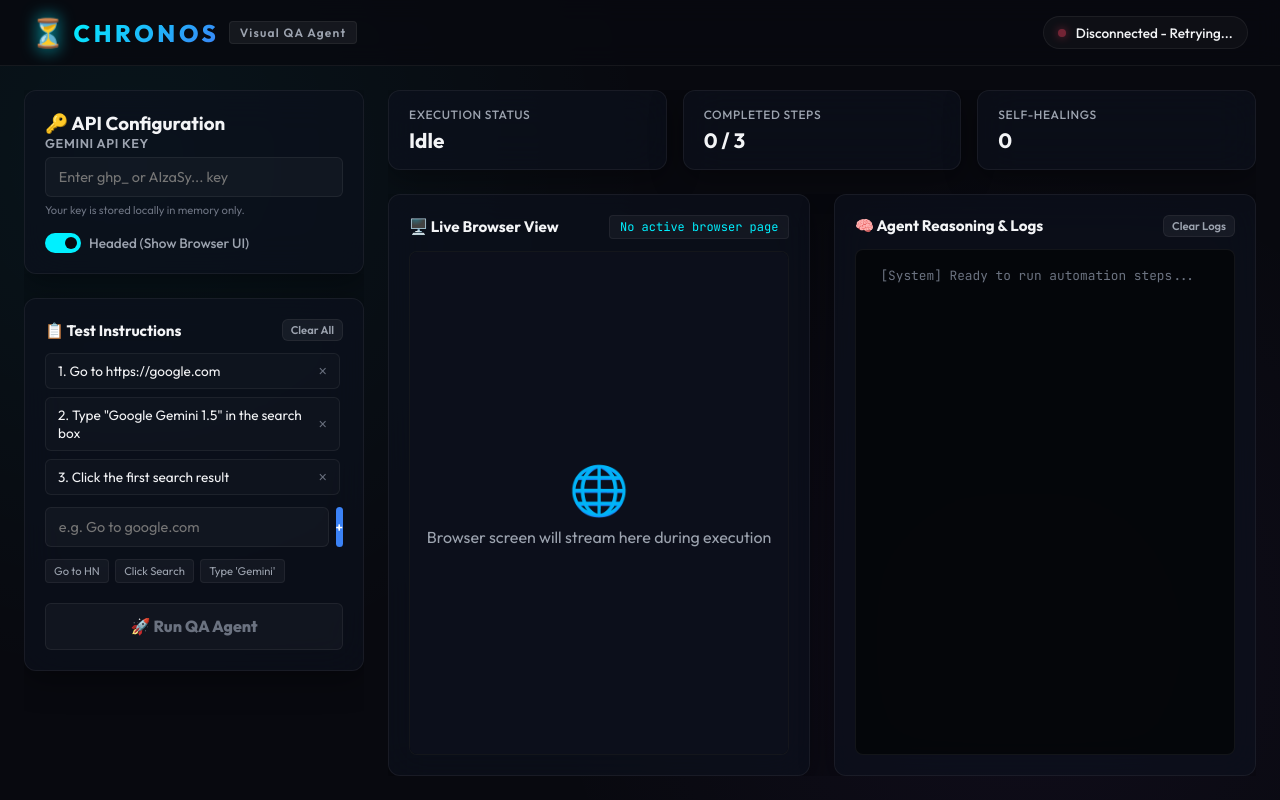
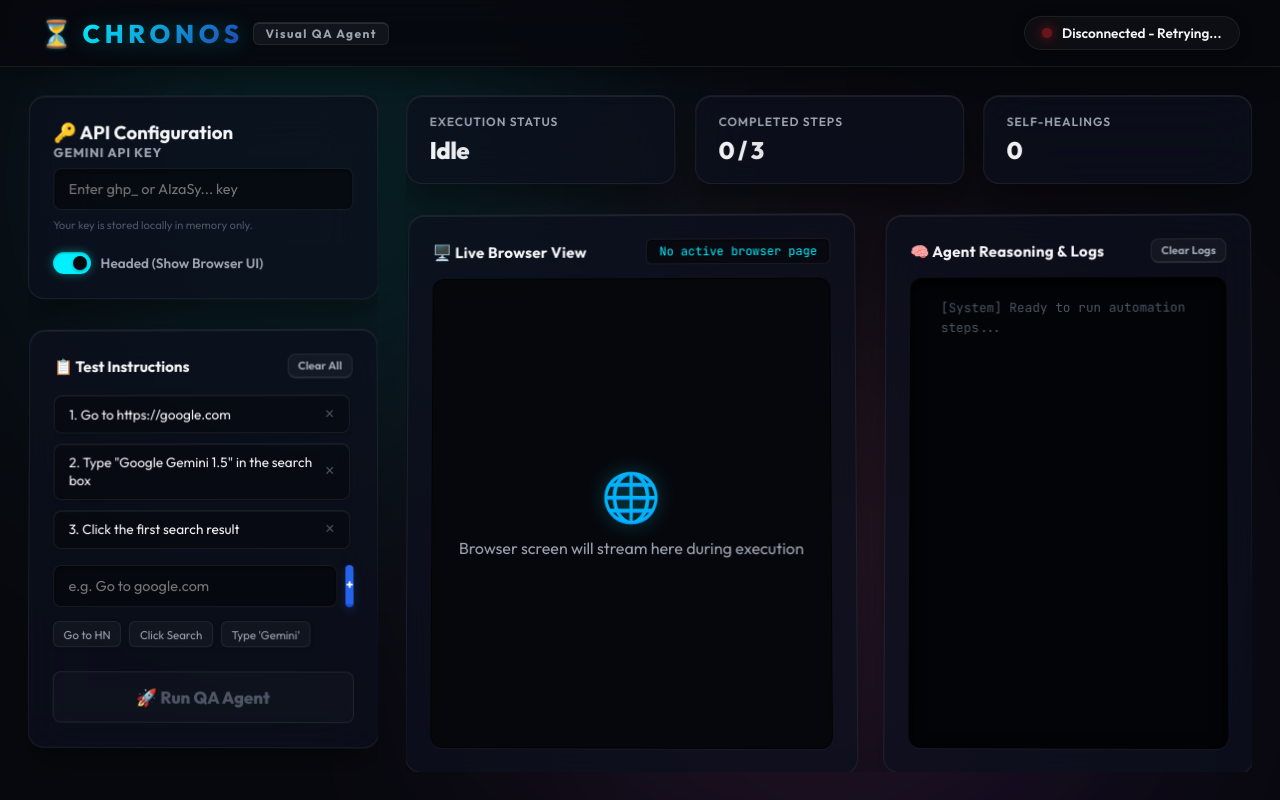
Before and after one commit to kumarprakhar300/chronos-qa-agent, a website built with Vite: page frontend/index.html in a window 1280 px wide. Built offline with nearby package versions, Linux system fonts and the light colour scheme; no server answers.

Commit message:
design: redesign interface with premium 3D Glassmorphism theme

```diff
--- a/frontend/index.html
+++ b/frontend/index.html
@@ -10,6 +10,11 @@
     <link href="https://fonts.googleapis.com/css2?family=Outfit:wght@300;400;500;600;700;800&family=JetBrains+Mono:wght@400;500&display=swap" rel="stylesheet">
   </head>
   <body>
+    <div class="blob-container">
+      <div class="blob blob-cyan"></div>
+      <div class="blob blob-purple"></div>
+      <div class="blob blob-amber"></div>
+    </div>
     <div id="app">
       <!-- Glassmorphic Cyber Header -->
       <header class="cyber-header">
--- a/frontend/src/style.css
+++ b/frontend/src/style.css
@@ -1,19 +1,19 @@
 :root {
-  --bg-primary: #08090f;
-  --bg-card: rgba(13, 17, 30, 0.65);
-  --border-glass: rgba(255, 255, 255, 0.06);
-  --border-glass-active: rgba(255, 255, 255, 0.12);
+  --bg-primary: #07080d;
+  --bg-card: rgba(11, 15, 28, 0.75);
+  --border-glass: rgba(255, 255, 255, 0.07);
+  --border-glass-active: rgba(0, 240, 255, 0.3);
 
   --primary-cyan: #00f0ff;
-  --primary-blue: #3b82f6;
-  --accent-purple: #a855f7;
-  --accent-amber: #f59e0b;
-  --accent-emerald: #10b981;
-  --accent-rose: #f43f5e;
+  --primary-blue: #2563eb;
+  --accent-purple: #9333ea;
+  --accent-amber: #d97706;
+  --accent-emerald: #059669;
+  --accent-rose: #dc2626;
 
   --text-primary: #f3f4f6;
   --text-secondary: #9ca3af;
-  --text-muted: #6b7280;
+  --text-muted: #4b5563;
 
   --font-sans: 'Outfit', -apple-system, BlinkMacSystemFont, 'Segoe UI', Roboto, sans-serif;
   --font-mono: 'JetBrains Mono', monospace;
@@ -32,10 +32,64 @@ body {
   background-color: var(--bg-primary);
   color: var(--text-primary);
   min-height: 100vh;
-  overflow-x: hidden;
-  background-image:
-    radial-gradient(circle at 10% 20%, rgba(0, 240, 255, 0.05) 0%, transparent 40%),
-    radial-gradient(circle at 80% 80%, rgba(168, 85, 247, 0.05) 0%, transparent 40%);
+  overflow: hidden;
+  position: relative;
+}
+
+/* 3D Floating Background Blobs */
+.blob-container {
+  position: fixed;
+  top: 0;
+  left: 0;
+  width: 100vw;
+  height: 100vh;
+  z-index: -1;
+  overflow: hidden;
+  pointer-events: none;
+}
+
+.blob {
+  position: absolute;
+  border-radius: 50%;
+  filter: blur(140px);
+  opacity: 0.13;
+  animation: float 20s infinite alternate ease-in-out;
+}
+
+.blob-cyan {
+  width: 500px;
+  height: 500px;
+  background-color: var(--primary-cyan);
+  top: -10%;
+  left: 5%;
+  animation-duration: 25s;
+}
+
+.blob-purple {
+  width: 600px;
+  height: 600px;
+  background-color: var(--accent-purple);
+  bottom: -15%;
+  right: 10%;
+  animation-duration: 30s;
+}
+
+.blob-amber {
+  width: 400px;
+  height: 400px;
+  background-color: var(--accent-amber);
+  top: 40%;
+  left: 45%;
+  animation-duration: 22s;
+}
+
+@keyframes float {
+  0% {
+    transform: translate(0, 0) scale(1) rotate(0deg);
+  }
+  100% {
+    transform: translate(80px, 50px) scale(1.15) rotate(360deg);
+  }
 }
 
 #app {
@@ -43,6 +97,8 @@ body {
   flex-direction: column;
   height: 100vh;
   max-height: 100vh;
+  position: relative;
+  z-index: 1;
 }
 
 /* Cyber Header */
@@ -50,10 +106,11 @@ body {
   display: flex;
   justify-content: space-between;
   align-items: center;
-  padding: 1rem 2rem;
-  background: rgba(8, 9, 15, 0.8);
-  backdrop-filter: blur(12px);
+  padding: 1rem 2.5rem;
+  background: rgba(7, 8, 13, 0.85);
+  backdrop-filter: blur(20px);
   border-bottom: 1px solid var(--border-glass);
+  box-shadow: 0 4px 30px rgba(0, 0, 0, 0.4);
   z-index: 100;
 }
 
@@ -64,28 +121,30 @@ body {
 }
 
 .logo-icon {
-  font-size: 1.6rem;
-  animation: pulse-glow 2s infinite ease-in-out;
+  font-size: 1.65rem;
+  animation: pulse-glow 2.5s infinite ease-in-out;
 }
 
 .logo-area h1 {
-  font-size: 1.5rem;
+  font-size: 1.6rem;
   font-weight: 800;
-  letter-spacing: 0.15em;
-  background: linear-gradient(135deg, var(--primary-cyan) 0%, var(--primary-blue) 100%);
+  letter-spacing: 0.18em;
+  background: linear-gradient(135deg, var(--primary-cyan) 0%, #1e40af 100%);
   -webkit-background-clip: text;
   -webkit-text-fill-color: transparent;
+  filter: drop-shadow(0 2px 10px rgba(0, 240, 255, 0.25));
 }
 
 .logo-subtitle {
   font-size: 0.75rem;
-  font-weight: 600;
-  letter-spacing: 0.1em;
+  font-weight: 700;
+  letter-spacing: 0.12em;
   color: var(--text-secondary);
-  background: rgba(255, 255, 255, 0.06);
-  padding: 0.2rem 0.6rem;
-  border-radius: 4px;
+  background: rgba(255, 255, 255, 0.05);
+  padding: 0.2rem 0.7rem;
+  border-radius: 6px;
   border: 1px solid var(--border-glass);
+  box-shadow: inset 0 1px 0 rgba(255, 255, 255, 0.1);
 }
 
 .status-indicator {
@@ -93,51 +152,61 @@ body {
   align-items: center;
   gap: 0.6rem;
   font-size: 0.85rem;
-  font-weight: 500;
+  font-weight: 600;
   background: rgba(255, 255, 255, 0.03);
-  padding: 0.4rem 0.9rem;
+  padding: 0.45rem 1.1rem;
   border-radius: 99px;
   border: 1px solid var(--border-glass);
+  box-shadow: 0 4px 15px rgba(0, 0, 0, 0.2);
 }
 
 .status-dot {
-  width: 8px;
-  height: 8px;
+  width: 10px;
+  height: 10px;
   border-radius: 50%;
 }
 
 .status-dot.connected {
   background-color: var(--accent-emerald);
-  box-shadow: 0 0 8px var(--accent-emerald);
+  box-shadow: 0 0 10px var(--accent-emerald), 0 0 20px var(--accent-emerald);
 }
 
 .status-dot.disconnected {
   background-color: var(--accent-rose);
-  box-shadow: 0 0 8px var(--accent-rose);
+  box-shadow: 0 0 10px var(--accent-rose), 0 0 20px var(--accent-rose);
   animation: flash 1.5s infinite;
 }
 
-/* Glass Cards */
+/* 3D Glassmorphic Cards */
 .glass-card {
   background: var(--bg-card);
-  backdrop-filter: blur(20px);
+  backdrop-filter: blur(25px);
   border: 1px solid var(--border-glass);
-  border-radius: 12px;
-  padding: 1.25rem;
-  box-shadow: 0 8px 32px 0 rgba(0, 0, 0, 0.37);
-  transition: all 0.3s cubic-bezier(0.4, 0, 0.2, 1);
+  border-radius: 16px;
+  padding: 1.5rem;
+  box-shadow:
+    0 15px 35px 0 rgba(0, 0, 0, 0.4),
+    inset 0 1px 0px 0 rgba(255, 255, 255, 0.08);
+  transition: all 0.4s cubic-bezier(0.16, 1, 0.3, 1);
+  transform: perspective(1000px) rotateX(1.5deg) rotateY(-0.8deg);
+  transform-style: preserve-3d;
 }
 
 .glass-card:hover {
+  transform: perspective(1000px) translateY(-6px) rotateX(0deg) rotateY(0deg) scale(1.008);
   border-color: var(--border-glass-active);
+  box-shadow:
+    0 25px 50px 0 rgba(0, 0, 0, 0.55),
+    0 0 20px rgba(0, 240, 255, 0.12),
+    inset 0 1px 1px 0 rgba(255, 255, 255, 0.15);
 }
 
 /* Layout */
 .dashboard-layout {
   display: grid;
-  grid-template-columns: 340px 1fr;
-  gap: 1.5rem;
-  padding: 1.5rem;
+  grid-template-columns: 350px 1fr;
+  gap: 1.75rem;
+  padding: 1.75rem;
   flex: 1;
   overflow: hidden;
   max-height: calc(100vh - 65px);
@@ -146,14 +215,14 @@ body {
 .dashboard-sidebar {
   display: flex;
   flex-direction: column;
-  gap: 1.5rem;
+  gap: 1.75rem;
   overflow-y: auto;
 }
 
 .dashboard-workspace {
   display: flex;
   flex-direction: column;
-  gap: 1.5rem;
+  gap: 1.75rem;
   overflow: hidden;
 }
 
@@ -161,63 +230,70 @@ body {
 .stats-row {
   display: grid;
   grid-template-columns: repeat(3, 1fr);
-  gap: 1rem;
+  gap: 1.25rem;
 }
 
 .stat-box {
   display: flex;
   flex-direction: column;
-  gap: 0.3rem;
-  padding: 1rem 1.25rem;
+  gap: 0.4rem;
+  padding: 1.1rem 1.4rem;
 }
 
 .stat-label {
   font-size: 0.75rem;
   text-transform: uppercase;
-  letter-spacing: 0.05em;
+  letter-spacing: 0.08em;
   color: var(--text-secondary);
-  font-weight: 500;
+  font-weight: 600;
 }
 
 .stat-value {
-  font-size: 1.3rem;
-  font-weight: 700;
+  font-size: 1.5rem;
+  font-weight: 800;
+  letter-spacing: -0.02em;
+  background: linear-gradient(90deg, var(--text-primary) 0%, var(--text-secondary) 100%);
+  -webkit-background-clip: text;
+  -webkit-text-fill-color: transparent;
 }
 
 /* Inputs & Form Controls */
 .input-group {
   display: flex;
   flex-direction: column;
-  gap: 0.4rem;
-  margin-bottom: 1rem;
+  gap: 0.5rem;
+  margin-bottom: 1.25rem;
 }
 
 .input-group label {
   font-size: 0.8rem;
-  font-weight: 600;
+  font-weight: 700;
   color: var(--text-secondary);
   text-transform: uppercase;
-  letter-spacing: 0.05em;
+  letter-spacing: 0.07em;
 }
 
 input[type="text"],
 input[type="password"] {
-  background: rgba(255, 255, 255, 0.03);
+  background: rgba(0, 0, 0, 0.4);
   border: 1px solid var(--border-glass);
-  border-radius: 6px;
-  padding: 0.6rem 0.8rem;
+  border-radius: 8px;
+  padding: 0.7rem 0.9rem;
   color: var(--text-primary);
   font-family: var(--font-sans);
   font-size: 0.9rem;
   outline: none;
-  transition: all 0.2s ease;
+  transition: all 0.3s ease;
+  box-shadow: inset 0 2px 4px rgba(0, 0, 0, 0.5);
 }
 
 input[type="text"]:focus,
 input[type="password"]:focus {
   border-color: var(--primary-cyan);
-  box-shadow: 0 0 10px rgba(0, 240, 255, 0.15);
-  background: rgba(255, 255, 255, 0.05);
+  box-shadow:
+    inset 0 1px 2px rgba(0, 0, 0, 0.8),
+    0 0 12px rgba(0, 240, 255, 0.2);
+  background: rgba(0, 0, 0, 0.6);
 }
 
 .input-hint {
@@ -225,15 +301,15 @@ input[type="password"]:focus {
   color: var(--text-muted);
 }
 
-/* Buttons */
+/* 3D Pressable Buttons */
 .btn {
   font-family: var(--font-sans);
-  font-weight: 600;
-  border-radius: 6px;
+  font-weight: 700;
+  border-radius: 8px;
   border: none;
   cursor: pointer;
   outline: none;
-  transition: all 0.2s cubic-bezier(0.4, 0, 0.2, 1);
+  transition: all 0.15s ease-in-out;
   display: inline-flex;
   align-items: center;
   justify-content: center;
@@ -242,40 +318,65 @@ input[type="password"]:focus {
 .btn-primary {
   background: var(--primary-blue);
   color: white;
+  border-bottom: 3px solid #1d4ed8;
+  box-shadow: 0 4px 10px rgba(37, 99, 235, 0.25);
 }
 
 .btn-primary:hover {
-  background: #2563eb;
   transform: translateY(-1px);
+  border-bottom-width: 4px;
+  background: #2b6bf2;
+}
+
+.btn-primary:active {
+  transform: translateY(3px);
+  border-bottom-width: 0px;
 }
 
 .btn-secondary {
-  background: rgba(255, 255, 255, 0.05);
+  background: rgba(255, 255, 255, 0.04);
   border: 1px solid var(--border-glass);
+  border-bottom: 2px solid rgba(255, 255, 255, 0.08);
   color: var(--text-secondary);
 }
 
 .btn-secondary:hover {
-  background: rgba(255, 255, 255, 0.1);
+  background: rgba(255, 255, 255, 0.08);
   color: var(--text-primary);
 }
 
+/* Mechanical 3D Action Button */
 .btn-action {
-  background: linear-gradient(135deg, var(--primary-cyan) 0%, var(--primary-blue) 100%);
-  color: #08090f;
-  font-size: 1rem;
-  padding: 0.8rem;
+  background: linear-gradient(135deg, var(--primary-cyan) 0%, #1d4ed8 100%);
+  color: #07080d;
+  font-size: 1.05rem;
+  padding: 0.85rem;
   font-weight: 800;
-  box-shadow: 0 4px 14px rgba(0, 240, 255, 0.3);
+  border-bottom: 5px solid #1e3a8a;
+  box-shadow:
+    0 4px 15px rgba(0, 240, 255, 0.2),
+    0 8px 0px #111c44;
+  transform: translateY(0);
 }
 
 .btn-action:hover:not(:disabled) {
   transform: translateY(-2px);
-  box-shadow: 0 6px 20px rgba(0, 240, 255, 0.5);
+  border-bottom-width: 6px;
+  box-shadow:
+    0 6px 20px rgba(0, 240, 255, 0.35),
+    0 10px 0px #111c44;
+}
+
+.btn-action:active:not(:disabled) {
+  transform: translateY(6px);
+  border-bottom-width: 0px;
+  box-shadow:
+    0 2px 4px rgba(0, 240, 255, 0.1),
+    0 2px 0px #111c44;
 }
 
 .btn-action:disabled {
-  background: rgba(255, 255, 255, 0.03);
+  background: rgba(255, 255, 255, 0.02);
   color: var(--text-muted);
   box-shadow: none;
   cursor: not-allowed;
@@ -288,20 +389,20 @@ input[type="password"]:focus {
 
 .btn-xs {
   font-size: 0.7rem;
-  padding: 0.2rem 0.5rem;
+  padding: 0.25rem 0.6rem;
 }
 
 /* Switch styling */
 .checkbox-group {
   display: flex;
   align-items: center;
-  gap: 0.5rem;
-  margin-top: 0.5rem;
+  gap: 0.6rem;
+  margin-top: 0.6rem;
 }
 
 .checkbox-label {
   font-size: 0.85rem;
-  font-weight: 500;
+  font-weight: 600;
   color: var(--text-secondary);
   cursor: pointer;
 }
@@ -309,8 +410,8 @@ input[type="password"]:focus {
 .switch {
   position: relative;
   display: inline-block;
-  width: 36px;
-  height: 20px;
+  width: 38px;
+  height: 22px;
 }
 
 .switch input {
@@ -326,30 +427,33 @@ input[type="password"]:focus {
   left: 0;
   right: 0;
   bottom: 0;
-  background-color: rgba(255, 255, 255, 0.1);
-  transition: .4s;
+  background-color: rgba(255, 255, 255, 0.08);
+  transition: .3s;
   border-radius: 34px;
+  box-shadow: inset 0 2px 4px rgba(0, 0, 0, 0.6);
 }
 
 .slider:before {
   position: absolute;
   content: "";
-  height: 12px;
-  width: 12px;
+  height: 14px;
+  width: 14px;
   left: 4px;
   bottom: 4px;
   background-color: var(--text-secondary);
-  transition: .4s;
+  transition: .3s;
   border-radius: 50%;
+  box-shadow: 0 1px 3px rgba(0, 0, 0, 0.4);
 }
 
 input:checked + .slider {
   background-color: var(--primary-cyan);
+  box-shadow: inset 0 1px 2px rgba(0, 0, 0, 0.3), 0 0 10px rgba(0, 240, 255, 0.4);
 }
 
 input:checked + .slider:before {
   transform: translateX(16px);
-  background-color: #08090f;
+  background-color: #07080d;
 }
 
 /* Instructions Builder */
@@ -357,7 +461,7 @@ input:checked + .slider:before {
   display: flex;
   justify-content: space-between;
   align-items: center;
-  margin-bottom: 0.75rem;
+  margin-bottom: 1rem;
 }
 
 .planner-card h3 {
@@ -367,10 +471,10 @@ input:checked + .slider:before {
 .instructions-list {
   display: flex;
   flex-direction: column;
-  gap: 0.5rem;
-  max-height: 240px;
+  gap: 0.6rem;
+  max-height: 250px;
   overflow-y: auto;
-  margin-bottom: 0.75rem;
+  margin-bottom: 1rem;
   padding-right: 0.2rem;
 }
 
@@ -378,33 +482,40 @@ input:checked + .slider:before {
   display: flex;
   justify-content: space-between;
   align-items: center;
-  background: rgba(255, 255, 255, 0.02);
+  background: rgba(0, 0, 0, 0.3);
   border: 1px solid var(--border-glass);
-  padding: 0.5rem 0.75rem;
-  border-radius: 6px;
+  padding: 0.6rem 0.9rem;
+  border-radius: 8px;
   font-size: 0.85rem;
-  transition: all 0.2s ease;
+  transition: all 0.3s cubic-bezier(0.16, 1, 0.3, 1);
+  box-shadow: 0 2px 5px rgba(0, 0, 0, 0.2), inset 0 1px 0 rgba(255, 255, 255, 0.05);
 }
 
 .instruction-item:hover {
-  background: rgba(255, 255, 255, 0.05);
+  background: rgba(255, 255, 255, 0.03);
+  transform: translateX(3px);
 }
 
 .instruction-item.running {
   border-color: var(--primary-cyan);
-  box-shadow: 0 0 8px rgba(0, 240, 255, 0.2);
+  box-shadow: 0 0 12px rgba(0, 240, 255, 0.25), inset 0 1px 0 rgba(255, 255, 255, 0.1);
+  background: rgba(0, 240, 255, 0.02);
 }
 
 .instruction-item.success {
   border-color: var(--accent-emerald);
+  background: rgba(5, 150, 105, 0.02);
 }
 
 .instruction-item.failed {
   border-color: var(--accent-rose);
+  background: rgba(220, 38, 38, 0.02);
 }
 
 .instruction-item.healing {
   border-color: var(--accent-amber);
+  background: rgba(217, 119, 6, 0.02);
+  animation: pulse-glow-border 2s infinite alternate ease-in-out;
 }
 
 .remove-step-btn {
@@ -412,7 +523,8 @@ input:checked + .slider:before {
   border: none;
   color: var(--text-muted);
   cursor: pointer;
-  font-size: 0.9rem;
+  font-size: 1rem;
+  transition: color 0.2s ease;
 }
 
 .remove-step-btn:hover {
@@ -421,8 +533,8 @@ input:checked + .slider:before {
 
 .quick-add-group {
   display: flex;
-  gap: 0.4rem;
-  margin-bottom: 0.75rem;
+  gap: 0.5rem;
+  margin-bottom: 0.85rem;
 }
 
 .quick-add-group input {
@@ -432,32 +544,34 @@ input:checked + .slider:before {
 .quick-presets {
   display: flex;
   flex-wrap: wrap;
-  gap: 0.4rem;
-  margin-bottom: 1.25rem;
+  gap: 0.5rem;
+  margin-bottom: 1.5rem;
 }
 
 .preset-tag {
-  font-size: 0.7rem;
-  background: rgba(255, 255, 255, 0.04);
+  font-size: 0.72rem;
+  background: rgba(255, 255, 255, 0.03);
   border: 1px solid var(--border-glass);
-  padding: 0.25rem 0.5rem;
-  border-radius: 4px;
+  padding: 0.3rem 0.6rem;
+  border-radius: 6px;
   color: var(--text-secondary);
   cursor: pointer;
-  transition: all 0.2s ease;
+  transition: all 0.25s ease;
+  box-shadow: 0 2px 4px rgba(0, 0, 0, 0.15);
 }
 
 .preset-tag:hover {
-  background: rgba(255, 255, 255, 0.08);
-  color: var(--text-primary);
+  background: rgba(0, 240, 255, 0.05);
+  color: var(--primary-cyan);
   border-color: var(--primary-cyan);
+  transform: translateY(-1px);
 }
 
 /* Workbench area */
 .workbench-grid {
   display: grid;
-  grid-template-columns: 1fr 1fr;
-  gap: 1.5rem;
+  grid-template-columns: 1.1fr 0.9fr;
+  gap: 1.75rem;
   flex: 1;
   overflow: hidden;
 }
@@ -466,18 +580,20 @@ input:checked + .slider:before {
   display: flex;
   justify-content: space-between;
   align-items: center;
-  margin-bottom: 0.75rem;
+  margin-bottom: 0.85rem;
 }
 
 .panel-header h3 {
   font-size: 0.95rem;
+  font-weight: 700;
+  letter-spacing: 0.02em;
 }
 
 .url-display {
   font-size: 0.75rem;
-  background: rgba(255, 255, 255, 0.04);
-  padding: 0.2rem 0.6rem;
-  border-radius: 4px;
+  background: rgba(0, 0, 0, 0.4);
+  padding: 0.25rem 0.75rem;
+  border-radius: 6px;
   border: 1px solid var(--border-glass);
   color: var(--primary-cyan);
   font-family: var(--font-mono);
@@ -485,9 +601,10 @@ input:checked + .slider:before {
   white-space: nowrap;
   overflow: hidden;
   text-overflow: ellipsis;
+  box-shadow: inset 0 1px 3px rgba(0, 0, 0, 0.5);
 }
 
-/* Live View Panel */
+/* 3D Recessed Live View Panel */
 .live-view-panel {
   display: flex;
   flex-direction: column;
@@ -496,14 +613,17 @@ input:checked + .slider:before {
 .screenshot-container {
   flex: 1;
   position: relative;
-  background: rgba(0, 0, 0, 0.4);
-  border: 1px solid var(--border-glass);
-  border-radius: 8px;
+  background: #030407;
+  border: 1px solid rgba(0, 0, 0, 0.6);
+  border-radius: 12px;
   overflow: hidden;
   display: flex;
   align-items: center;
   justify-content: center;
-  min-height: 250px;
+  min-height: 280px;
+  box-shadow:
+    inset 0 4px 15px 0 rgba(0, 0, 0, 0.95),
+    0 1px 1px 0 rgba(255, 255, 255, 0.05);
 }
 
 .screenshot-overlay {
@@ -515,9 +635,9 @@ input:checked + .slider:before {
   display: flex;
   align-items: center;
   justify-content: center;
-  background: rgba(13, 17, 30, 0.85);
+  background: rgba(7, 8, 13, 0.9);
   z-index: 10;
-  transition: opacity 0.3s ease;
+  transition: opacity 0.4s ease;
 }
 
 .screenshot-overlay.fade-out {
@@ -533,21 +653,22 @@ input:checked + .slider:before {
 .placeholder-icon {
   font-size: 3rem;
   display: block;
-  margin-bottom: 0.5rem;
+  margin-bottom: 0.75rem;
+  filter: drop-shadow(0 0 10px rgba(0, 240, 255, 0.3));
 }
 
 .screenshot-img {
   width: 100%;
   height: 100%;
   object-fit: contain;
-  transition: filter 0.3s ease;
+  filter: drop-shadow(0 10px 25px rgba(0, 0, 0, 0.8));
 }
 
 .screenshot-img.hidden {
   display: none;
 }
 
-/* Terminal logs */
+/* 3D Recessed Terminal logs */
 .terminal-panel {
   display: flex;
   flex-direction: column;
@@ -555,23 +676,26 @@ input:checked + .slider:before {
 
 .terminal-body {
   flex: 1;
-  background: rgba(4, 5, 8, 0.8);
-  border: 1px solid var(--border-glass);
-  border-radius: 8px;
-  padding: 1rem;
+  background: #030407;
+  border: 1px solid rgba(0, 0, 0, 0.6);
+  border-radius: 12px;
+  padding: 1.25rem;
   font-family: var(--font-mono);
   font-size: 0.8rem;
-  line-height: 1.5;
+  line-height: 1.6;
   overflow-y: auto;
   display: flex;
   flex-direction: column;
-  gap: 0.5rem;
+  gap: 0.6rem;
+  box-shadow:
+    inset 0 4px 15px 0 rgba(0, 0, 0, 0.95),
+    0 1px 1px 0 rgba(255, 255, 255, 0.05);
 }
 
 .terminal-line {
   color: var(--text-primary);
   border-left: 2px solid transparent;
-  padding-left: 0.4rem;
+  padding-left: 0.5rem;
 }
 
 .system-line {
@@ -579,55 +703,66 @@ input:checked + .slider:before {
 }
 
 .success-line {
-  color: var(--accent-emerald);
-  border-left-color: var(--accent-emerald);
+  color: #10b981;
+  border-left-color: #10b981;
+  filter: drop-shadow(0 0 2px rgba(16, 185, 129, 0.15));
 }
 
 .failed-line {
-  color: var(--accent-rose);
-  border-left-color: var(--accent-rose);
+  color: #ef4444;
+  border-left-color: #ef4444;
+  filter: drop-shadow(0 0 2px rgba(239, 68, 68, 0.15));
 }
 
 .healing-line {
   color: var(--accent-amber);
   border-left-color: var(--accent-amber);
-  font-weight: 500;
+  font-weight: 600;
+  filter: drop-shadow(0 0 2px rgba(217, 119, 6, 0.2));
 }
 
 .thought-line {
-  color: var(--accent-purple);
+  color: #c084fc;
   font-style: italic;
-  margin-bottom: 0.25rem;
+  margin-bottom: 0.35rem;
+  border-left: 2px dashed rgba(192, 132, 252, 0.4);
 }
 
-/* Healing Alert system */
+/* 3D Floating Self-Healing Alert */
 .self-healing-alert {
-  background: linear-gradient(90deg, rgba(245, 158, 11, 0.15) 0%, rgba(13, 17, 30, 0.85) 100%);
+  background: linear-gradient(90deg, rgba(217, 119, 6, 0.15) 0%, rgba(11, 15, 28, 0.95) 100%);
   border: 1px solid var(--accent-amber);
-  animation: pulse-glow-amber 2.5s infinite alternate ease-in-out;
+  border-left: 5px solid var(--accent-amber);
+  border-radius: 12px;
+  animation: pulse-glow-amber 2s infinite alternate ease-in-out;
+  transform: perspective(1000px) rotateX(1deg) rotateY(-0.5deg) translateY(-2px);
+  box-shadow:
+    0 10px 25px rgba(217, 119, 6, 0.15),
+    inset 0 1px 0 rgba(255, 255, 255, 0.08);
 }
 
 .healing-alert-content {
   display: flex;
   align-items: center;
-  gap: 0.8rem;
+  gap: 1rem;
 }
 
 .alert-icon {
-  font-size: 1.5rem;
+  font-size: 1.7rem;
+  animation: pulse-glow 1.5s infinite alternate ease-in-out;
 }
 
 .alert-text-group h4 {
-  font-size: 0.9rem;
-  font-weight: 700;
+  font-size: 0.95rem;
+  font-weight: 800;
   color: var(--accent-amber);
   text-transform: uppercase;
-  letter-spacing: 0.05em;
+  letter-spacing: 0.08em;
   margin-bottom: 0.15rem;
 }
 
 .alert-text-group p {
-  font-size: 0.8rem;
+  font-size: 0.82rem;
   color: var(--text-primary);
 }
 
@@ -639,20 +774,35 @@ input:checked + .slider:before {
 @keyframes pulse-glow {
   0%, 100% {
     transform: scale(1);
-    filter: drop-shadow(0 0 2px rgba(0, 240, 255, 0.4));
+    filter: drop-shadow(0 0 2px rgba(0, 240, 255, 0.3));
   }
   50% {
-    transform: scale(1.08);
-    filter: drop-shadow(0 0 8px rgba(0, 240, 255, 0.8));
+    transform: scale(1.06);
+    filter: drop-shadow(0 0 8px rgba(0, 240, 255, 0.65));
+  }
+}
+
+@keyframes pulse-glow-border {
+  0% {
+    border-color: rgba(217, 119, 6, 0.3);
+  }
+  100% {
+    border-color: rgba(217, 119, 6, 0.8);
+    box-shadow: 0 0 8px rgba(217, 119, 6, 0.25);
   }
 }
 
 @keyframes pulse-glow-amber {
   0% {
-    box-shadow: 0 0 10px rgba(245, 158, 11, 0.2);
+    box-shadow:
+      0 10px 25px rgba(217, 119, 6, 0.15),
+      inset 0 1px 0 rgba(255, 255, 255, 0.08);
   }
   100% {
-    box-shadow: 0 0 25px rgba(245, 158, 11, 0.5);
+    box-shadow:
+      0 15px 35px rgba(217, 119, 6, 0.35),
+      0 0 12px rgba(217, 119, 6, 0.15),
+      inset 0 1px 0 rgba(255, 255, 255, 0.12);
   }
 }
 
```
